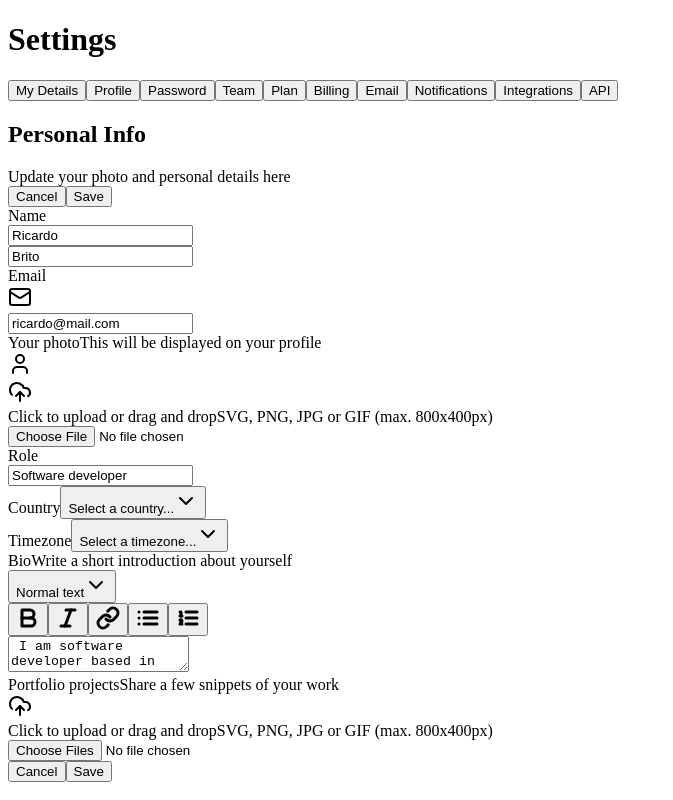
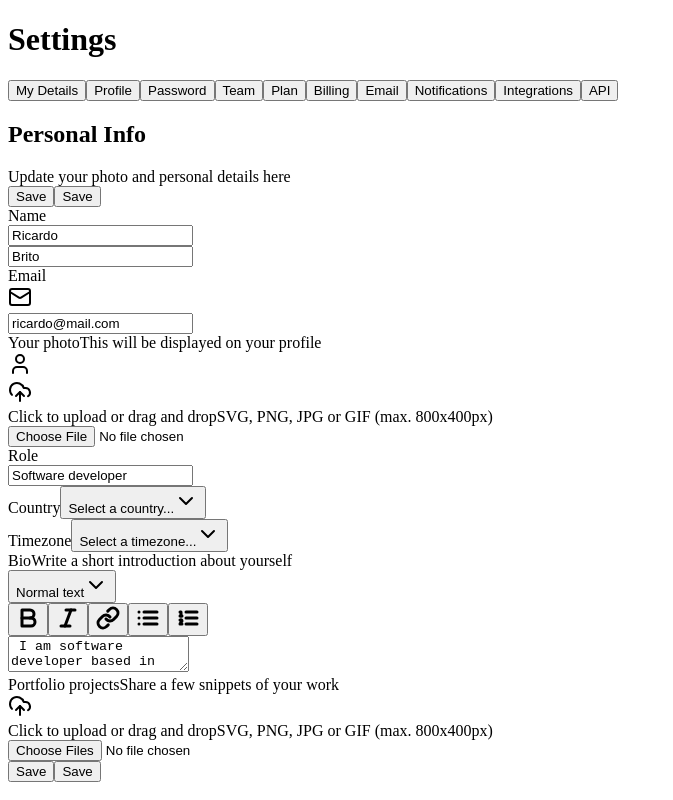
Before and after one commit to RicardoBrito1938/tailwind-next, a Next.js app: page / in a window 1280 px wide. Shown: the whole page, without its empty margins (0-673 px from the left). Built offline with nearby package versions, Linux system fonts and the light colour scheme.

Commit message:
feature: tailwind variants

```diff
--- a/package.json
+++ b/package.json
@@ -18,7 +18,8 @@
     "next": "14.0.4",
     "react": "^18",
     "react-dom": "^18",
-    "react-icons": "^4.12.0"
+    "react-icons": "^4.12.0",
+    "tailwind-variants": "^0.1.19"
   },
   "devDependencies": {
     "@rocketseat/eslint-config": "^2.1.0",
--- a/src/app/components/Button/index.tsx
+++ b/src/app/components/Button/index.tsx
@@ -0,0 +1,37 @@
+'use client'
+
+import { ComponentProps } from 'react'
+import { VariantProps, tv } from 'tailwind-variants'
+
+const button = tv({
+  base: [
+    'rounded-lg px-4 py-2 text-sm font-semibold outline-none shadow-sm',
+    'focus-visible:ring-2 focus-visible:ring-offset-2 focus-visible:ring-violet-500',
+    'active:opacity-80',
+  ],
+
+  variants: {
+    variant: {
+      primary: ' text-white hover:bg-violet-700 bg-violet-600',
+      outline: 'border border-zinc-300 text-zinc-700 hover:bg-zinc-50',
+    },
+    defaultVariants: {
+      variant: 'primary',
+    },
+  },
+})
+
+export type ButtonProps = ComponentProps<'button'> & VariantProps<typeof button>
+
+export const Button = ({ variant, ...props }: ButtonProps) => {
+  return (
+    <button
+      {...props}
+      className={button({
+        variant,
+      })}
+    >
+      Save
+    </button>
+  )
+}
--- a/src/app/page.tsx
+++ b/src/app/page.tsx
@@ -7,6 +7,7 @@
 import { Select } from './components/Form/Select'
 import { SelectItem } from './components/Form/Select/SelectItem'
 import { TextArea } from './components/Form/Textarea'
+import { Button } from './components/Button'
 
 const Home = () => {
   return (
@@ -24,19 +25,12 @@
             </span>
           </div>
           <div className="flex items-center gap-2">
-            <button
-              className="rounded-lg border-zinc-300 px-4 py-2 text-sm font-semibold text-zinc-700 shadow-sm hover:bg-zinc-50"
-              type="button"
-            >
+            <Button type="button" variant="outline">
               Cancel
-            </button>
-            <button
-              className="rounded-lg px-4 py-2 text-sm font-semibold text-white shadow-sm hover:bg-violet-700"
-              type="submit"
-              form="settings"
-            >
+            </Button>
+            <Button variant="primary" type="submit" form="settings">
               Save
-            </button>
+            </Button>
           </div>
         </div>
 
@@ -211,18 +205,12 @@
           </div>
 
           <div className="flex items-center justify-end gap-2 pt-5">
-            <button
-              className="rounded-lg border-zinc-300 px-4 py-2 text-sm font-semibold text-zinc-700 shadow-sm hover:bg-zinc-50"
-              type="button"
-            >
+            <Button variant="outline" type="button">
               Cancel
-            </button>
-            <button
-              className="rounded-lg px-4 py-2 text-sm font-semibold text-white shadow-sm hover:bg-violet-700"
-              type="submit"
-            >
+            </Button>
+            <Button variant="primary" type="submit">
               Save
-            </button>
+            </Button>
           </div>
         </form>
       </div>
```
Also changed, not shown: 1 other file (tests, documents, lock files or other folders).
